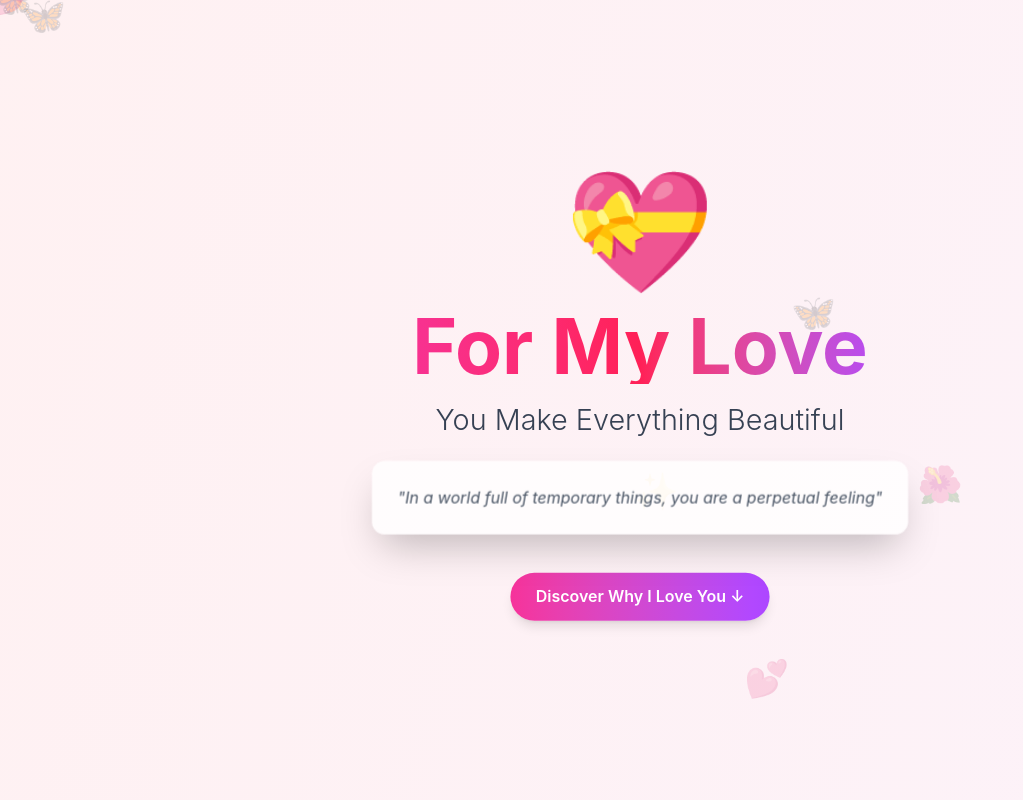
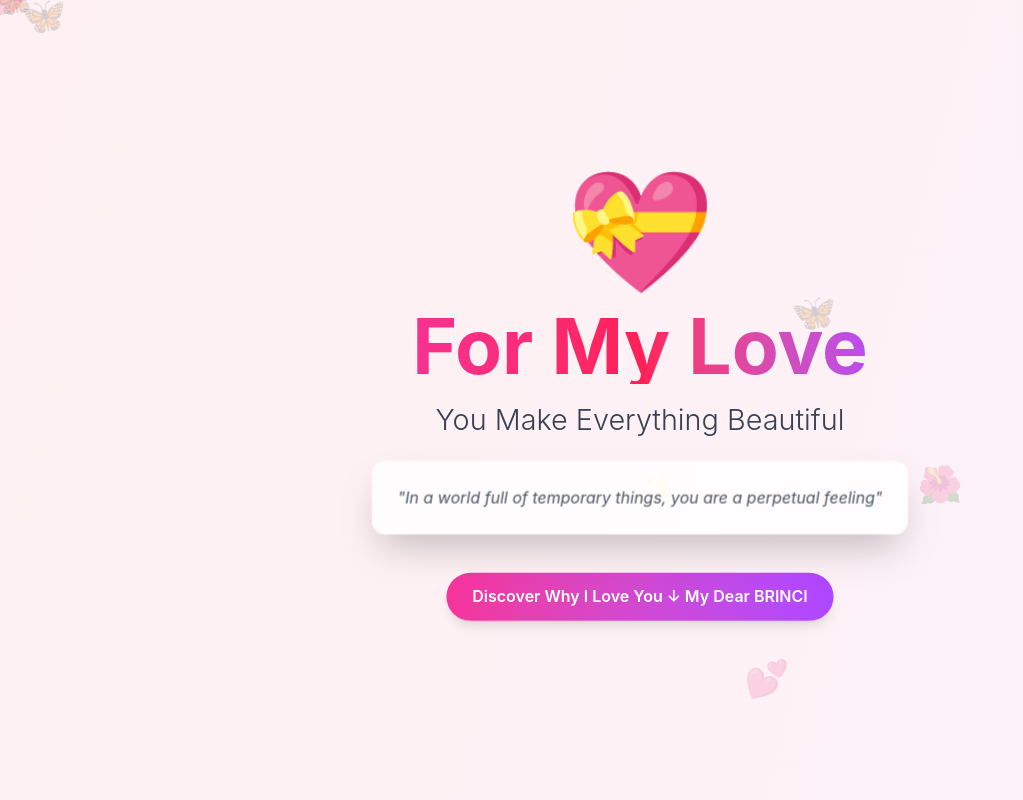
Before and after one commit to brinci/my-task, a React (Vite) app: page / in a window 1280 px wide. Shown: the top 800 px of the page, without its empty margins (0-1023 px from the left). Built offline with nearby package versions, Linux system fonts and the light colour scheme.

Commit message:
content updated

```diff
--- a/src/components/New-design.tsx
+++ b/src/components/New-design.tsx
@@ -187,7 +187,7 @@ const RomanticWebsite = () => {
               onClick={() => window.scrollTo({ top: window.innerHeight, behavior: 'smooth' })}
               className="bg-gradient-to-r from-pink-500 to-purple-500 text-white px-8 py-4 rounded-full text-xl font-semibold shadow-lg hover:shadow-2xl transition-shadow"
             >
-              Discover Why I Love You ↓
+              Discover Why I Love You ↓ My Dear BRINCI
             </motion.button>
           </motion.div>
         </div>
```
